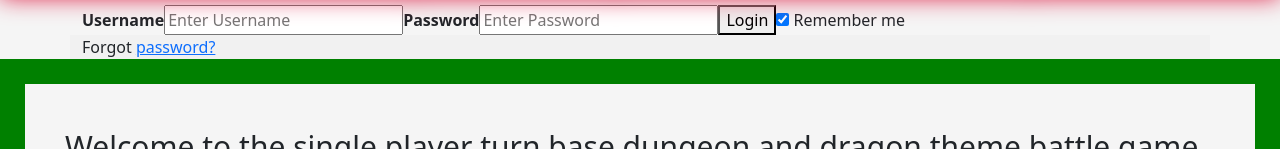
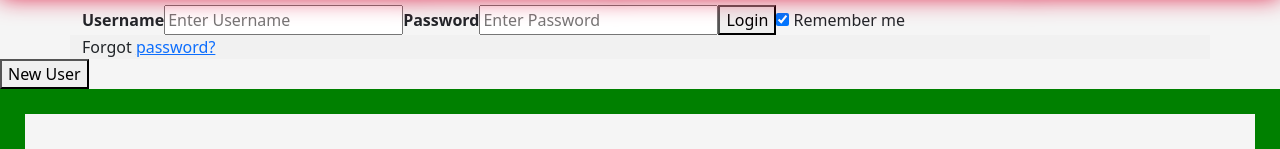
Before and after one commit to 211206NET/Team-Beholder-P2-Front, an Angular app in the folder AngularDD/DDAng/: page /login in a window 1280 px wide. Shown: the part 147-296 px from the top of the page. Built offline with nearby package versions, Linux system fonts and the light colour scheme.

Commit message:
can now switch between login page and new user page

```diff
--- a/AngularDD/DDAng/src/app/login/login.component.html
+++ b/AngularDD/DDAng/src/app/login/login.component.html
@@ -28,6 +28,10 @@
 
 <div class="container" style="background-color:#f1f1f1">
     <span class="psw">Forgot <a href="#">password?</a></span>
+</div>
+
+<div class="container2">
+    <button type="button" class="nav-button" onclick="location.href='/AngularDD/DDAng/src/app/new-user/RegistrationPage.html'">New User</button>
 </div>
 </form>
 
--- a/AngularDD/DDAng/src/app/new-user/RegistrationPage.html
+++ b/AngularDD/DDAng/src/app/new-user/RegistrationPage.html
@@ -10,8 +10,7 @@
 <body onload="hideButtons()">
     <div class="custom-nav">
         <span>
-            <button type="button" class="nav-button" onclick="location.href='/views/LoginPage/LoginPage.html'">Login</button>
-            <button type="button" class="nav-button" onclick="location.href='/views/RegistrationPage/RegistrationPage.html'">Register</button>
+            <button type="button" class="nav-button" onclick="location.href='/AngularDD/DDAng/src/app/login/login.component.html'">Login</button>
         </span>
     </div>
 
```
